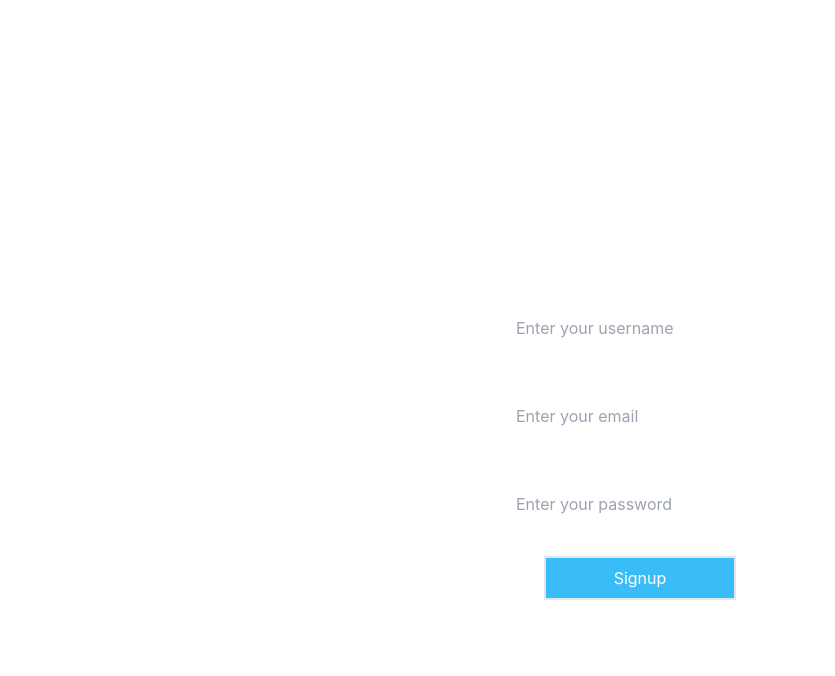
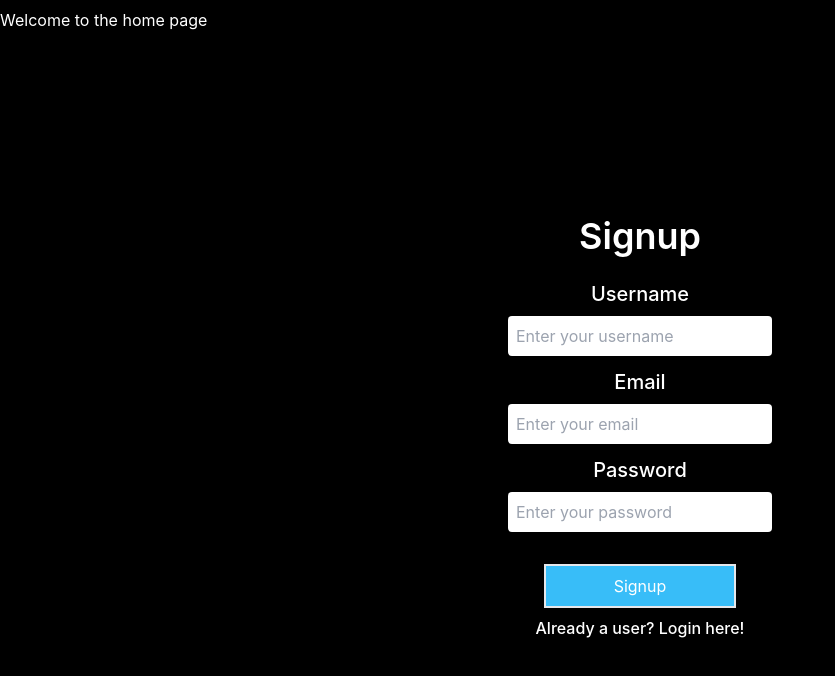
Before and after one commit to italianPalms/palmsiFy, a React (Create React App) app: page /signup in a window 1280 px wide. Shown: the top 676 px of the page, without its empty margins (0-835 px from the left). Built offline with nearby package versions, Linux system fonts and the light colour scheme.

Commit message:
set margin top for header, and add dark mode for html

```diff
--- a/src/App.js
+++ b/src/App.js
@@ -9,7 +9,7 @@ import Profile from "./pages/Profile";
 function App() {
 
   return (
-    <div className="text-white">
+    <div className="text-white bg-black">
       <BrowserRouter>
         <Routes>
           <Route index element={<Home />} />
--- a/src/pages/Login.js
+++ b/src/pages/Login.js
@@ -3,7 +3,7 @@ import Header from "../components/Header";
 export default function Login() {
     return (
         <>
-        <div>
+        <div className="mt-2">
             <Header />
         </div>
 
--- a/src/pages/Signup.js
+++ b/src/pages/Signup.js
@@ -4,7 +4,7 @@ import Header from "../components/Header";
 export default function Signup() {
     return (
         <>
-        <div>
+        <div className="mt-2">
             <Header />
         </div>
 
```
